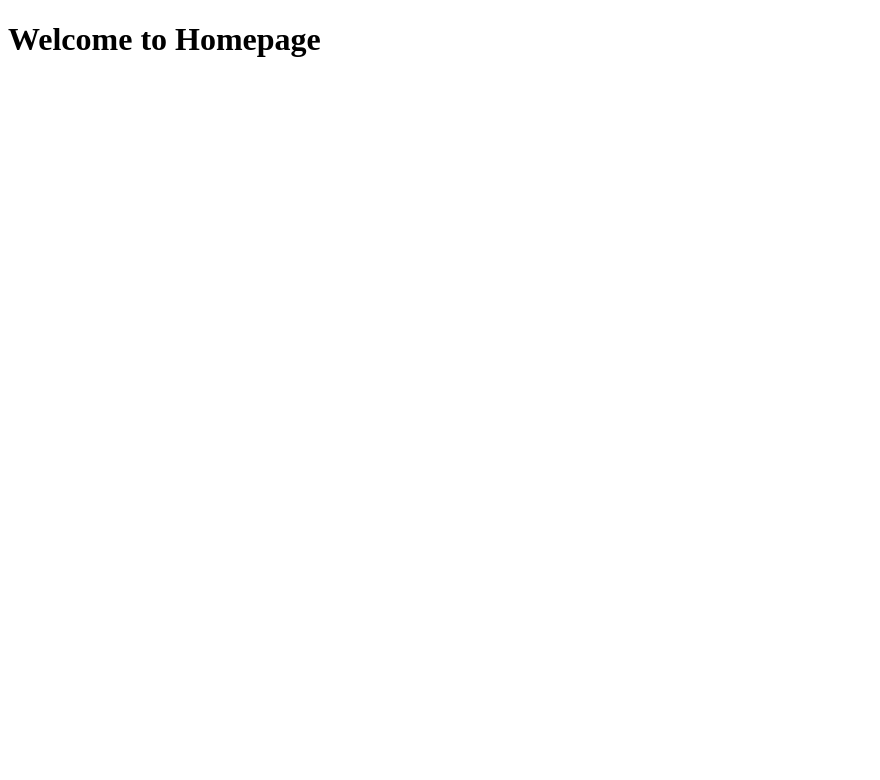
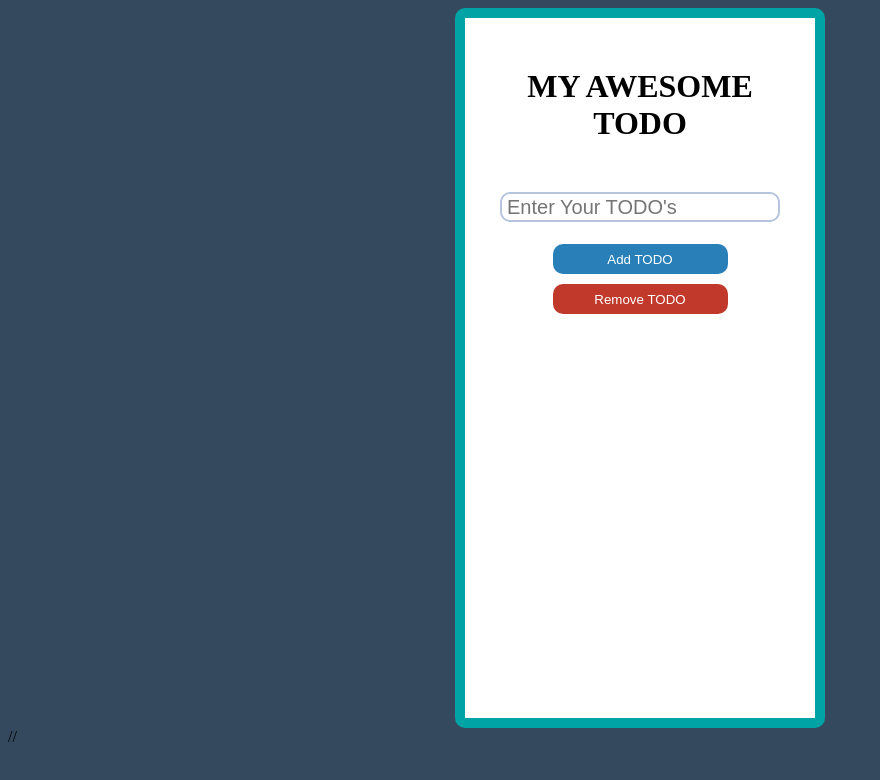
Before and after one commit to SushantVaidya-dev/My-TODO-list, a website: page test/index.html in a window 1280 px wide. Shown: the whole page, without its empty margins (0-880 px from the left). Drawn offline with Linux system fonts and the light colour scheme.

Commit message:
make it better

```diff
--- /dev/null
+++ b/TODO/style.css
@@ -0,0 +1,125 @@
+body{
+    background-color:#34495e;
+}
+
+.container{
+    width: 350px;
+    height: 700px;
+    margin:0 auto;
+    text-align: center;
+    background: white;
+    overflow-y: auto;
+    color:black;
+    border: 10px solid #01a3a4;
+    border-radius: 10px;
+}
+
+
+.container h1{
+    margin: 50px;
+    text-transform: uppercase;
+}
+
+.controls input{
+    border: 2px solid #b5c5dd;
+    width: 80%;
+    height: 30px;
+    font-size: 20px;
+    padding-left: 5px;
+    box-sizing: border-box;
+    margin-bottom: 20px;
+    border-radius: 10px;
+    outline: 0;
+}
+
+.controls #add{
+
+    background-color: #2980b9;
+    border-radius: 10px;
+    outline: 0;
+}
+
+.controls #remove{
+   margin-top: 10px;
+    background-color: #c0392b;
+    border-radius: 10px;
+    outline: 0;
+}
+
+.controls button{
+    width: 50%;
+    background: white;
+    border: none;
+    height: 30px;
+    margin-top: 2px;
+    cursor: pointer;
+    color: white;
+
+}
+.controls button:hover{
+    transform: scale(1);
+    box-shadow: 0 8px 16px 0 rgba(0,0,0,1);
+}
+
+.container #list {
+    margin-top: 50px;
+    padding-left: 0;
+}
+
+#list li{
+    list-style:none;
+    border: 5px solid #b5c5dd;
+    width: 60%;
+    height: 30px;
+    margin: 5px auto;
+    text-align: left;
+    border-radius: 10px;
+    opacity: 1;
+
+}
+
+.label{
+    padding-left: 10px;
+    margin: 0 auto;
+    vertical-align: middle;
+    height: 100%;
+    line-height: 30px;
+    font-size: 18px;
+}
+
+
+.check{
+    float: left;
+    margin: 10px;
+    width: 20px;
+    height: 20px;
+    margin: 5px;
+    -webkit-appearance: none;
+    border: 2px solid ;
+    position: relative;
+    outline: 0;
+}
+ .check:checked:after{
+     content: '\2714';
+     font-size: 15px;
+     position: absolute;
+     top: 0px;
+     left: 2px;
+     color:teal;
+ }
+
+.container ul li input[type="checkbox"]:checked+label{
+    text-decoration: line-through;
+    color:rgba(0,0,0,.3)
+}
+.container.controls #input:focus{
+    outline: 0;
+}
+.container.controls button:focus{
+    outline: 0;
+}
+
+.visual{
+    opacity: 1 !important;
+    border-radius: 10px;
+}
--- a/test/index.html
+++ b/test/index.html
@@ -1,11 +1,31 @@
 <!DOCTYPE html>
 <html lang="en">
-  <head>
-    <meta charset="UTF-8" />
-    <meta name="viewport" content="width=device-width, initial-scale=1.0" />
-    <title>Homepahe</title>
-  </head>
-  <body>
-    <h1>Welcome to Homepage</h1>
-  </body>
+<head>
+    <meta charset="UTF-8">
+    <meta name="viewport" content="width=device-width, initial-scale=1.0">
+
+    <link rel="stylesheet" href="style.css">
+    <title>Simple Todo application</title>
+</head>
+<body>
+    <div class="container">
+        <div class="controls">
+            <h1>My Awesome TODO</h1>
+            <input class="input" type="text" placeholder="Enter Your TODO's"><br>
+            <button  id="add" type=" button">Add TODO</button><br>
+            <button id="remove" type=" button" >Remove TODO</button>
+        </div>
+
+        <ul id="list">
+           <!-- <li class="li"><input type="checkbox" class="check"><label></label></li>
+            <li class="li"><input type="checkbox" class="check"><label></label></li> -->
+        </ul>
+
+    </div>
+
+
+
+    //<script src="jasonhandle.js"></script>
+    <script src="todo.js"></script>
+</body>
 </html>
--- /dev/null
+++ b/test/style.css
@@ -0,0 +1,125 @@
+body{
+    background-color:#34495e;
+}
+
+.container{
+    width: 350px;
+    height: 700px;
+    margin:0 auto;
+    text-align: center;
+    background: white;
+    overflow-y: auto;
+    color:black;
+    border: 10px solid #01a3a4;
+    border-radius: 10px;
+}
+
+
+.container h1{
+    margin: 50px;
+    text-transform: uppercase;
+}
+
+.controls input{
+    border: 2px solid #b5c5dd;
+    width: 80%;
+    height: 30px;
+    font-size: 20px;
+    padding-left: 5px;
+    box-sizing: border-box;
+    margin-bottom: 20px;
+    border-radius: 10px;
+    outline: 0;
+}
+
+.controls #add{
+
+    background-color: #2980b9;
+    border-radius: 10px;
+    outline: 0;
+}
+
+.controls #remove{
+   margin-top: 10px;
+    background-color: #c0392b;
+    border-radius: 10px;
+    outline: 0;
+}
+
+.controls button{
+    width: 50%;
+    background: white;
+    border: none;
+    height: 30px;
+    margin-top: 2px;
+    cursor: pointer;
+    color: white;
+
+}
+.controls button:hover{
+    transform: scale(1);
+    box-shadow: 0 8px 16px 0 rgba(0,0,0,1);
+}
+
+.container #list {
+    margin-top: 50px;
+    padding-left: 0;
+}
+
+#list li{
+    list-style:none;
+    border: 5px solid #b5c5dd;
+    width: 60%;
+    height: 30px;
+    margin: 5px auto;
+    text-align: left;
+    border-radius: 10px;
+    opacity: 1;
+
+}
+
+.label{
+    padding-left: 10px;
+    margin: 0 auto;
+    vertical-align: middle;
+    height: 100%;
+    line-height: 30px;
+    font-size: 18px;
+}
+
+
+.check{
+    float: left;
+    margin: 10px;
+    width: 20px;
+    height: 20px;
+    margin: 5px;
+    -webkit-appearance: none;
+    border: 2px solid ;
+    position: relative;
+    outline: 0;
+}
+ .check:checked:after{
+     content: '\2714';
+     font-size: 15px;
+     position: absolute;
+     top: 0px;
+     left: 2px;
+     color:teal;
+ }
+
+.container ul li input[type="checkbox"]:checked+label{
+    text-decoration: line-through;
+    color:rgba(0,0,0,.3)
+}
+.container.controls #input:focus{
+    outline: 0;
+}
+.container.controls button:focus{
+    outline: 0;
+}
+
+.visual{
+    opacity: 1 !important;
+    border-radius: 10px;
+}
--- /dev/null
+++ b/test/todo.js
@@ -0,0 +1,71 @@
+// create text node
+
+// var h=document.createElement('h1')
+// var myValue=document.createTextNode('hello world')
+// h.appendChild(myValue)
+// document.querySelector('h1').appendChild(h)
+
+
+// While loop
+
+// var val = 5
+// while(val>0){
+//     console.log(val)
+//     val--;
+// }
+
+
+
+
+
+var ul = document.getElementById('list')
+var li
+
+var addButton = document.getElementById('add')
+addButton.addEventListener('click',addItem)
+
+var remButton = document.getElementById('remove')
+remButton.addEventListener('click',remItem)
+
+function remItem(){
+    li = ul.children
+    for (let index = 0; index < li.length; index++) {
+       while (li[index] && li[index].children[0].checked) {
+           ul.removeChild(li[index])
+
+       }
+
+    }
+
+}
+
+function addItem(){
+    var input = document.querySelector('input')
+    var item = input.value
+    ul = document.getElementById('list')
+    var textnode = document.createTextNode(item)
+    if(item==''){
+        return false
+    }else{
+        //create li
+        li=document.createElement('li')
+        //create checkbox
+        var checkbox = document.createElement('input')
+        checkbox.type='checkbox'
+        checkbox.setAttribute('class','check')
+
+        //create label
+        var label = document.createElement('label')
+        label.setAttribute('class','label')
+
+        //add elements on webpage
+        ul.appendChild(label)
+        li.appendChild(checkbox)
+        label.appendChild(textnode)
+        li.appendChild(label)
+        ul.insertBefore(li,ul.childNodes[0])
+        li.className='visual'
+
+    }
+    input.value=''
+}
```
Also changed, not shown: TODO/todo.js (added, +71 -0 lines), index.html (added, +11 -0 lines).
